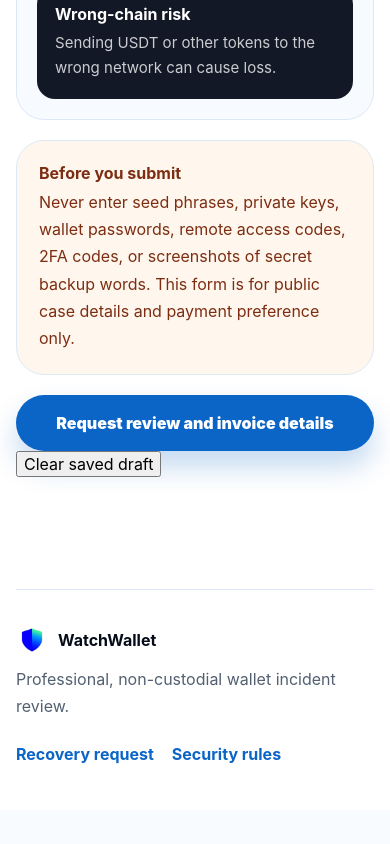
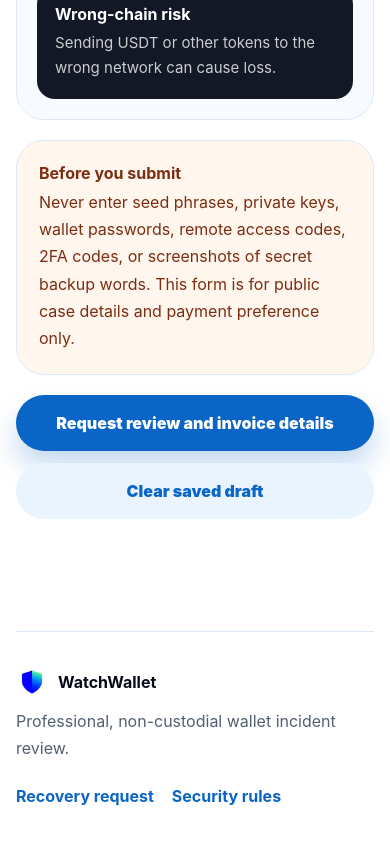
Before and after one commit to C0DE-8/wallet-unlock, a React (Vite) app in the folder frontend/: page /recover in a window 390 px wide. Shown: the part 5787-6631 px from the top of the page. Before the commit the page ends 6597 px from the top, so only its background shows below. Built offline with nearby package versions, Linux system fonts and the light colour scheme.

Commit message:
files update

```diff
--- a/frontend/src/pages/recover/Recover.module.css
+++ b/frontend/src/pages/recover/Recover.module.css
@@ -282,18 +282,97 @@
   margin: 0;
 }
 
+.errorMessage {
+  margin: 0;
+  border-radius: 18px;
+  padding: 16px 18px;
+  color: #991b1b;
+  background: #fee2e2;
+  font-weight: 800;
+}
+
+.formActions {
+  display: flex;
+  flex-wrap: wrap;
+  gap: 12px;
+}
+
 .submitButton {
   min-height: 56px;
   border: 0;
   border-radius: 999px;
   padding: 0 26px;
-  justify-self: start;
   color: #ffffff;
   background: #0b65c6;
   font: inherit;
   font-weight: 900;
   cursor: pointer;
   box-shadow: 0 16px 28px rgba(11, 101, 198, 0.24);
+}
+
+.clearButton {
+  min-height: 56px;
+  border: 0;
+  border-radius: 999px;
+  padding: 0 26px;
+  color: #0b65c6;
+  background: #eaf4ff;
+  font: inherit;
+  font-weight: 900;
+  cursor: pointer;
+}
+
+.confirmationPanel {
+  margin-top: 28px;
+  padding: 28px;
+  border-radius: 30px;
+  color: #ffffff;
+  background:
+    radial-gradient(circle at 88% 16%, rgba(29, 191, 115, 0.28), transparent 11rem),
+    #121826;
+  box-shadow: 0 24px 70px rgba(18, 24, 38, 0.18);
+}
+
+.confirmationPanel h2 {
+  margin: 0;
+  font-size: clamp(1.8rem, 5vw, 3rem);
+  line-height: 1;
+}
+
+.confirmationPanel p {
+  color: rgba(255, 255, 255, 0.78);
+}
+
+.confirmationPanel dl {
+  margin: 22px 0 0;
+  display: grid;
+  grid-template-columns: repeat(2, 1fr);
+  gap: 12px;
+}
+
+.confirmationPanel dl div {
+  min-width: 0;
+  border-radius: 18px;
+  padding: 16px;
+  background: rgba(255, 255, 255, 0.08);
+}
+
+.confirmationPanel dt {
+  color: rgba(255, 255, 255, 0.62);
+  font-size: 0.86rem;
+}
+
+.confirmationPanel dd {
+  margin: 6px 0 0;
+  color: #ffffff;
+  overflow-wrap: anywhere;
+  font-weight: 850;
+}
+
+.confirmationNote {
+  margin: 18px 0 0;
+  color: #fcd34d;
+  font-weight: 850;
 }
 
 @media (max-width: 820px) {
@@ -315,10 +394,15 @@
   .feeSection {
     padding: 20px;
   }
+
+  .confirmationPanel dl {
+    grid-template-columns: 1fr;
+  }
 }
 
 @media (max-width: 520px) {
-  .submitButton {
+  .submitButton,
+  .clearButton {
     width: 100%;
   }
 }
```
